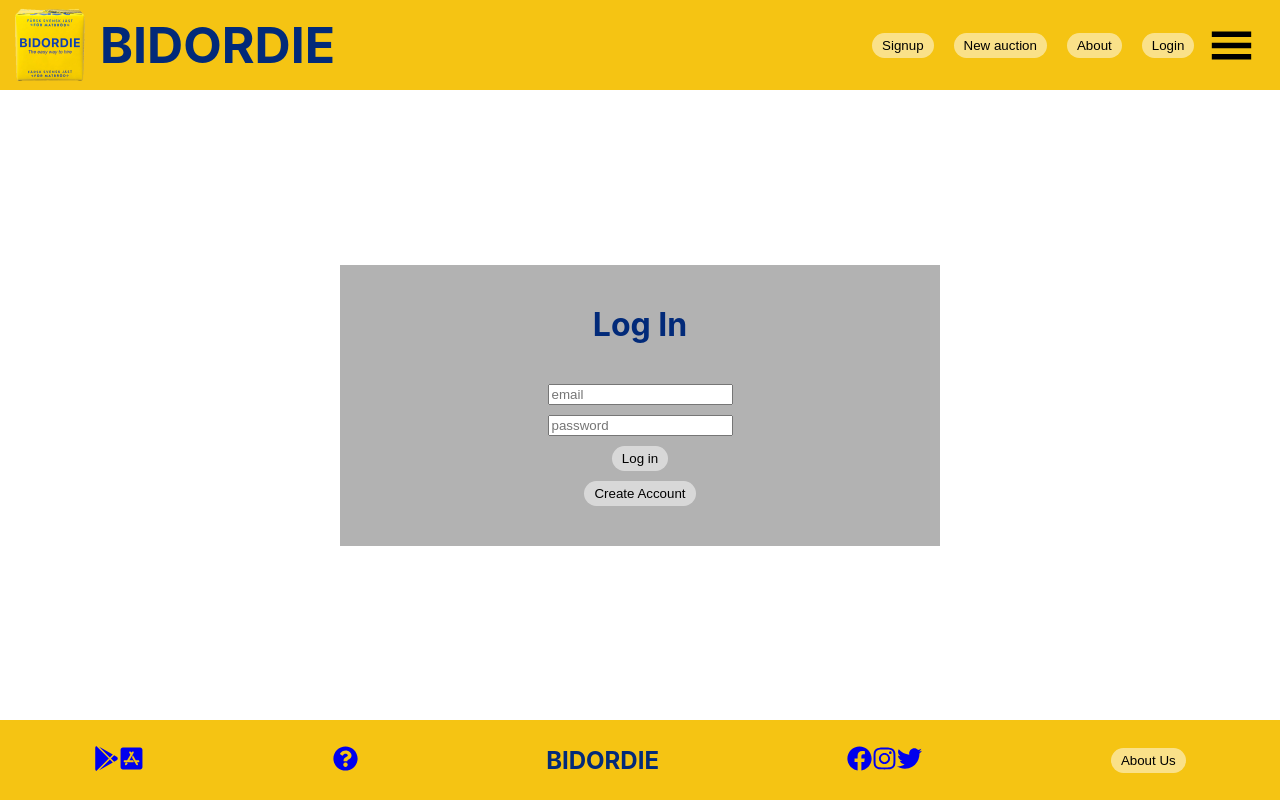
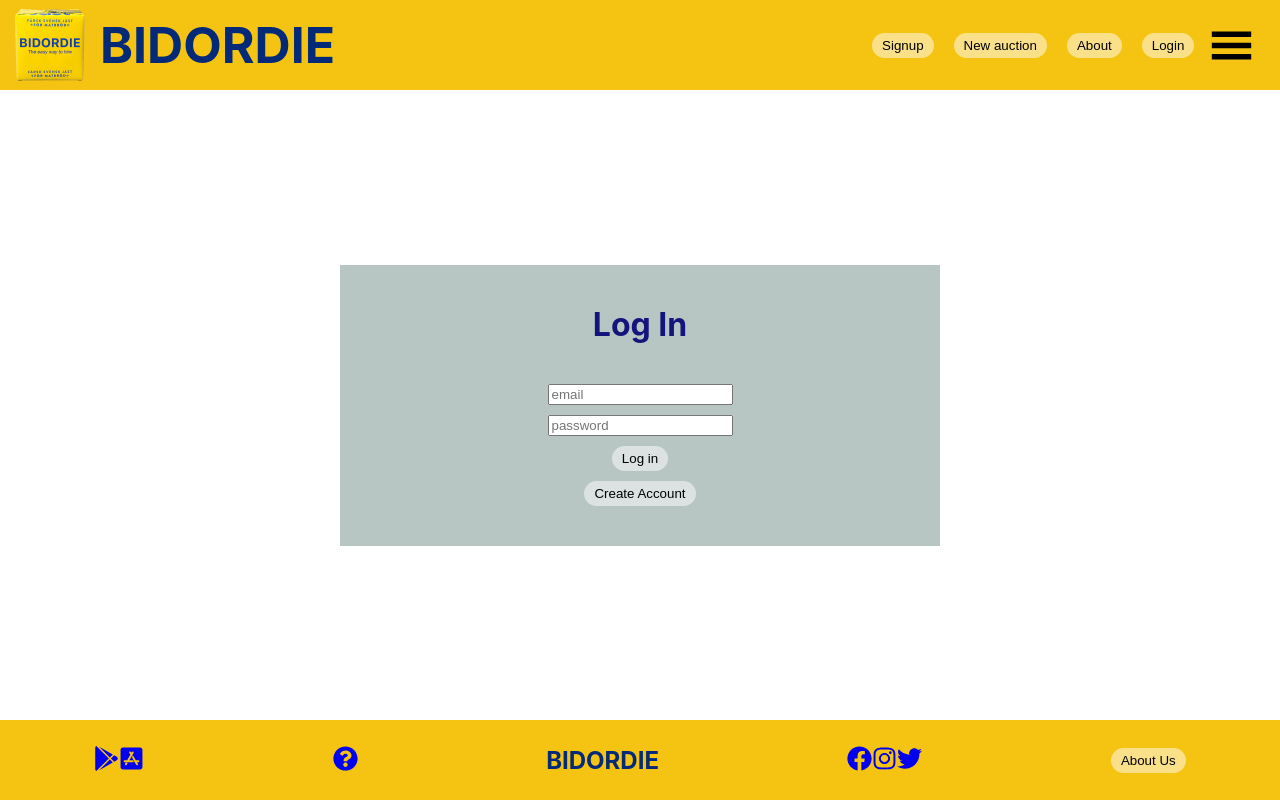
Before and after one commit to dreamc4t/bidordie, a React (Create React App) app: page /login in a window 1280 px wide. Built offline with nearby package versions, Linux system fonts and the light colour scheme.

Commit message:
Change color login

```diff
--- a/src/pages/CSS/login-page.css
+++ b/src/pages/CSS/login-page.css
@@ -6,7 +6,7 @@
 }
 
 #login-container {
-    background-color:  rgb(0,0,0,0.3);
+    background-color:  rgb(184,198,195);
     display: flex;
     flex-direction: column;
     justify-content: center;
@@ -18,7 +18,7 @@
 }
 
 #login-container>h2 {
-    color: rgb(2,42,121);
+    color: rgb(20,20,125);
     font-size: 200%;
     margin-bottom: 40px;
     text-align: center;
```
